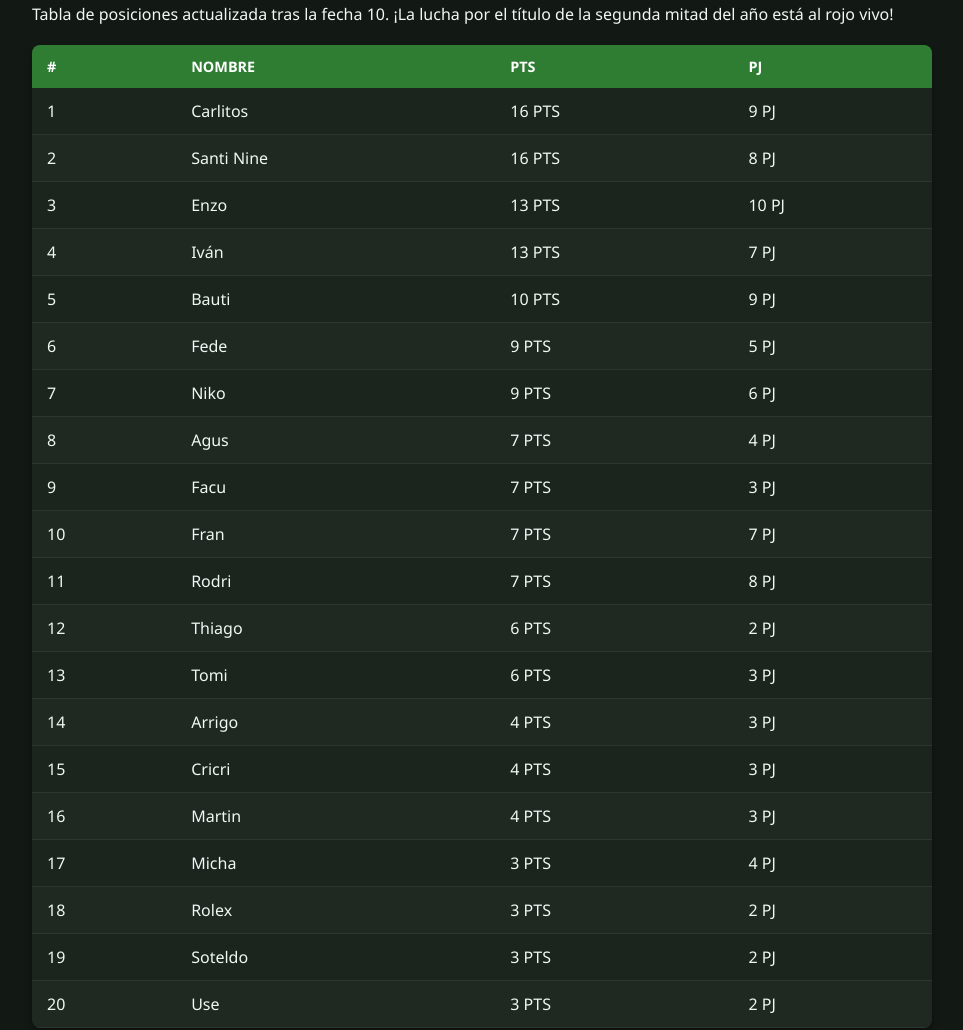
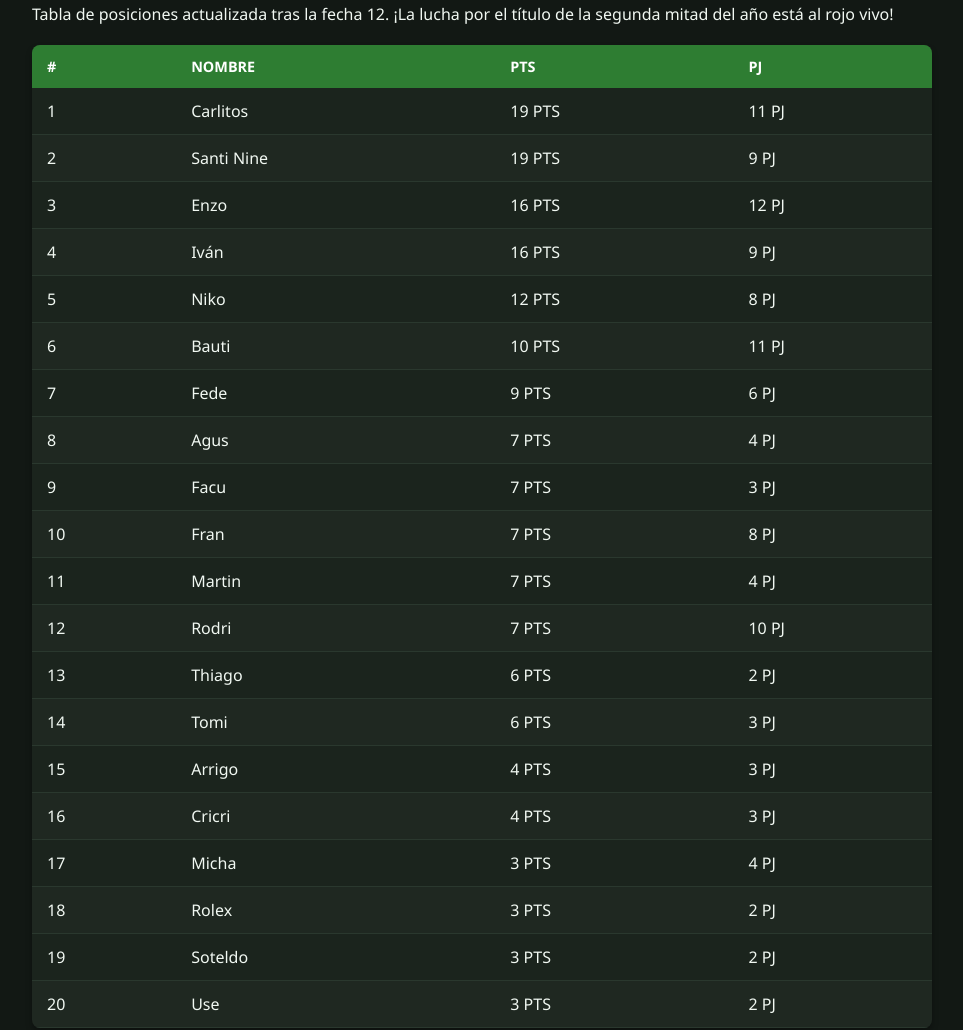
Before and after one commit to enzoschvartz-creator/-La-Liga-Silvestre-, a plain HTML site: page index.html in a window 1280 px wide. Shown: the part 377-1407 px from the top of the page, without its empty margins (158-1121 px from the left). Drawn offline with Linux system fonts and the light colour scheme.

Commit message:
Update standings and comments for Clausura 2026

```diff
--- a/index.html
+++ b/index.html
@@ -1,4 +1,3 @@
-
 <!DOCTYPE html>
 <html lang="es">
 <head>
@@ -282,32 +281,32 @@
     </div>
 
     <main>
-        <!-- CLAUSURA 2026 -->
+        <!-- CLAUSURA 2026 (POST FECHA 12) -->
         <div id="clausura" class="tab-content active">
             <h2>Torneo Clausura 2026 (En Curso)</h2>
-            <p>Tabla de posiciones actualizada tras la fecha 10. ¡La lucha por el título de la segunda mitad del año está al rojo vivo!</p>
+            <p>Tabla de posiciones actualizada tras la fecha 12. ¡La lucha por el título de la segunda mitad del año está al rojo vivo!</p>
 
             <table>
                 <thead>
                     <tr><th>#</th><th>Nombre</th><th>Pts</th><th>PJ</th></tr>
                 </thead>
                 <tbody>
-                    <tr><td>1</td><td><span class="easter-egg-link" onclick="openEgg('carlitos')">Carlitos</span></td><td>16 PTS</td><td>9 PJ</td></tr>
-                    <tr><td>2</td><td>Santi Nine</td><td>16 PTS</td><td>8 PJ</td></tr>
-                    <tr><td>3</td><td><span class="easter-egg-link" onclick="openEgg('enzo')">Enzo</span></td><td>13 PTS</td><td>10 PJ</td></tr>
-                    <tr><td>4</td><td>Iván</td><td>13 PTS</td><td>7 PJ</td></tr>
-                    <tr><td>5</td><td><span class="easter-egg-link" onclick="openEgg('bauti')">Bauti</span></td><td>10 PTS</td><td>9 PJ</td></tr>
-                    <tr><td>6</td><td>Fede</td><td>9 PTS</td><td>5 PJ</td></tr>
-                    <tr><td>7</td><td><span class="easter-egg-link" onclick="openEgg('niko')">Niko</span></td><td>9 PTS</td><td>6 PJ</td></tr>
+                    <tr><td>1</td><td><span class="easter-egg-link" onclick="openEgg('carlitos')">Carlitos</span></td><td>19 PTS</td><td>11 PJ</td></tr>
+                    <tr><td>2</td><td>Santi Nine</td><td>19 PTS</td><td>9 PJ</td></tr>
+                    <tr><td>3</td><td><span class="easter-egg-link" onclick="openEgg('enzo')">Enzo</span></td><td>16 PTS</td><td>12 PJ</td></tr>
+                    <tr><td>4</td><td>Iván</td><td>16 PTS</td><td>9 PJ</td></tr>
+                    <tr><td>5</td><td><span class="easter-egg-link" onclick="openEgg('niko')">Niko</span></td><td>12 PTS</td><td>8 PJ</td></tr>
+                    <tr><td>6</td><td><span class="easter-egg-link" onclick="openEgg('bauti')">Bauti</span></td><td>10 PTS</td><td>11 PJ</td></tr>
+                    <tr><td>7</td><td>Fede</td><td>9 PTS</td><td>6 PJ</td></tr>
                     <tr><td>8</td><td>Agus</td><td>7 PTS</td><td>4 PJ</td></tr>
                     <tr><td>9</td><td>Facu</td><td>7 PTS</td><td>3 PJ</td></tr>
-                    <tr><td>10</td><td><span class="easter-egg-link" onclick="openEgg('fran')">Fran</span></td><td>7 PTS</td><td>7 PJ</td></tr>
-                    <tr><td>11</td><td><span class="easter-egg-link" onclick="openEgg('rodri')">Rodri</span></td><td>7 PTS</td><td>8 PJ</td></tr>
-                    <tr><td>12</td><td>Thiago</td><td>6 PTS</td><td>2 PJ</td></tr>
-                    <tr><td>13</td><td>Tomi</td><td>6 PTS</td><td>3 PJ</td></tr>
-                    <tr><td>14</td><td>Arrigo</td><td>4 PTS</td><td>3 PJ</td></tr>
-                    <tr><td>15</td><td>Cricri</td><td>4 PTS</td><td>3 PJ</td></tr>
-                    <tr><td>16</td><td>Martin</td><td>4 PTS</td><td>3 PJ</td></tr>
+                    <tr><td>10</td><td><span class="easter-egg-link" onclick="openEgg('fran')">Fran</span></td><td>7 PTS</td><td>8 PJ</td></tr>
+                    <tr><td>11</td><td>Martin</td><td>7 PTS</td><td>4 PJ</td></tr>
+                    <tr><td>12</td><td><span class="easter-egg-link" onclick="openEgg('rodri')">Rodri</span></td><td>7 PTS</td><td>10 PJ</td></tr>
+                    <tr><td>13</td><td>Thiago</td><td>6 PTS</td><td>2 PJ</td></tr>
+                    <tr><td>14</td><td>Tomi</td><td>6 PTS</td><td>3 PJ</td></tr>
+                    <tr><td>15</td><td>Arrigo</td><td>4 PTS</td><td>3 PJ</td></tr>
+                    <tr><td>16</td><td>Cricri</td><td>4 PTS</td><td>3 PJ</td></tr>
                     <tr><td>17</td><td>Micha</td><td>3 PTS</td><td>4 PJ</td></tr>
                     <tr><td>18</td><td><span class="easter-egg-link" onclick="openEgg('rolex')">Rolex</span></td><td>3 PTS</td><td>2 PJ</td></tr>
                     <tr><td>19</td><td>Soteldo</td><td>3 PTS</td><td>2 PJ</td></tr>
@@ -402,53 +401,53 @@
             </div>
         </div>
 
-        <!-- ANUAL 2026 (ACTUALIZADO CON LOS PUNTOS DE LA FECHA 10 DEL CLAUSURA) -->
+        <!-- ANUAL 2026 -->
         <div id="anual2026" class="tab-content">
             <h2>Tabla Anual 2026</h2>
-            <p>Acumulado general sumando los puntos del Apertura, la fase de grupos del Mundialito y el Clausura en curso (ordenado por puntos y alfabéticamente en empates).</p>
+            <p>Acumulado general sumando los puntos del Apertura, la fase de grupos del Mundialito y el Clausura en curso.</p>
             <table>
                 <thead>
                     <tr><th>#</th><th>Nombre</th><th>Pts Totales</th></tr>
                 </thead>
                 <tbody>
-                    <tr><td>1</td><td><span class="easter-egg-link" onclick="openEgg('enzo')">Enzo</span></td><td>48 PTS</td></tr>
-                    <tr><td>2</td><td><span class="easter-egg-link" onclick="openEgg('carlitos')">Carlitos</span></td><td>36 PTS</td></tr>
-                    <tr><td>3</td><td>Iván</td><td>30 PTS</td></tr>
+                    <tr><td>1</td><td><span class="easter-egg-link" onclick="openEgg('enzo')">Enzo</span></td><td>51 PTS</td></tr>
+                    <tr><td>2</td><td><span class="easter-egg-link" onclick="openEgg('carlitos')">Carlitos</span></td><td>39 PTS</td></tr>
+                    <tr><td>3</td><td>Iván</td><td>33 PTS</td></tr>
                     <tr><td>4</td><td><span class="easter-egg-link" onclick="openEgg('fran')">Fran</span></td><td>29 PTS</td></tr>
                     <tr><td>5</td><td><span class="easter-egg-link" onclick="openEgg('rodri')">Rodri</span></td><td>29 PTS</td></tr>
-                    <tr><td>6</td><td>Tomi García</td><td>25 PTS</td></tr>
-                    <tr><td>7</td><td><span class="easter-egg-link" onclick="openEgg('niko')">Niko</span></td><td>23 PTS</td></tr>
+                    <tr><td>6</td><td><span class="easter-egg-link" onclick="openEgg('niko')">Niko</span></td><td>26 PTS</td></tr>
+                    <tr><td>7</td><td>Tomi García</td><td>25 PTS</td></tr>
                     <tr><td>8</td><td><span class="easter-egg-link" onclick="openEgg('bauti')">Bauti</span></td><td>21 PTS</td></tr>
-                    <tr><td>9</td><td>Agus</td><td>16 PTS</td></tr>
-                    <tr><td>10</td><td><span class="easter-egg-link" onclick="openEgg('rolex')">Rolex</span></td><td>15 PTS</td></tr>
-                    <tr><td>11</td><td>Santi Nine</td><td>16 PTS</td></tr>
-                    <tr><td>12</td><td>Fede</td><td>9 PTS</td></tr>
-                    <tr><td>13</td><td>Thiago</td><td>13 PTS</td></tr>
-                    <tr><td>14</td><td>Cricri</td><td>10 PTS</td></tr>
+                    <tr><td>9</td><td>Santi Nine</td><td>19 PTS</td></tr>
+                    <tr><td>10</td><td>Agus</td><td>16 PTS</td></tr>
+                    <tr><td>11</td><td><span class="easter-egg-link" onclick="openEgg('rolex')">Rolex</span></td><td>15 PTS</td></tr>
+                    <tr><td>12</td><td>Thiago</td><td>13 PTS</td></tr>
+                    <tr><td>13</td><td>Cricri</td><td>10 PTS</td></tr>
+                    <tr><td>14</td><td>Martin</td><td>10 PTS</td></tr>
                     <tr><td>15</td><td>Arrigo</td><td>9 PTS</td></tr>
-                    <tr><td>16</td><td>Facu</td><td>7 PTS</td></tr>
-                    <tr><td>17</td><td>Martin</td><td>7 PTS</td></tr>
-                    <tr><td>18</td><td>Axel</td><td>6 PTS</td></tr>
-                    <tr><td>19</td><td>Joaquín</td><td>6 PTS</td></tr>
-                    <tr><td>20</td><td>Paragua</td><td>6 PTS</td></tr>
-                    <tr><td>21</td><td>Fausto</td><td>4 PTS</td></tr>
-                    <tr><td>22</td><td>Marcos</td><td>4 PTS</td></tr>
-                    <tr><td>23</td><td>Micha</td><td>4 PTS</td></tr>
-                    <tr><td>24</td><td>Santi Nat.</td><td>4 PTS</td></tr>
-                    <tr><td>25</td><td>Bochita</td><td>3 PTS</td></tr>
-                    <tr><td>26</td><td>El Bolsita</td><td>3 PTS</td></tr>
-                    <tr><td>27</td><td>Franco</td><td>3 PTS</td></tr>
-                    <tr><td>28</td><td>Gabi</td><td>3 PTS</td></tr>
-                    <tr><td>29</td><td>Lauti</td><td>3 PTS</td></tr>
-                    <tr><td>30</td><td>Lucio</td><td>3 PTS</td></tr>
-                    <tr><td>31</td><td>Luki</td><td>3 PTS</td></tr>
-                    <tr><td>32</td><td>Lukitas</td><td>3 PTS</td></tr>
-                    <tr><td>33</td><td>Mati</td><td>3 PTS</td></tr>
-                    <tr><td>34</td><td>Nacho</td><td>3 PTS</td></tr>
-                    <tr><td>35</td><td>Soteldo</td><td>3 PTS</td></tr>
-                    <tr><td>36</td><td>Tom</td><td>3 PTS</td></tr>
-                    <tr><td>37</td><td>Use</td><td>3 PTS</td></tr>
-                    <tr><td>38</td><td>Baquer</td><td>1 PT</td></tr>
+                    <tr><td>16</td><td>Fede</td><td>9 PTS</td></tr>
+                    <tr><td>17</td><td>Baquer</td><td>7 PTS</td></tr>
+                    <tr><td>18</td><td>Facu</td><td>7 PTS</td></tr>
+                    <tr><td>19</td><td>Axel</td><td>6 PTS</td></tr>
+                    <tr><td>20</td><td>Joaquín</td><td>6 PTS</td></tr>
+                    <tr><td>21</td><td>Paragua</td><td>6 PTS</td></tr>
+                    <tr><td>22</td><td>Fausto</td><td>4 PTS</td></tr>
+                    <tr><td>23</td><td>Marcos</td><td>4 PTS</td></tr>
+                    <tr><td>24</td><td>Micha</td><td>4 PTS</td></tr>
+                    <tr><td>25</td><td>Santi Nat.</td><td>4 PTS</td></tr>
+                    <tr><td>26</td><td>Bochita</td><td>3 PTS</td></tr>
+                    <tr><td>27</td><td>El Bolsita</td><td>3 PTS</td></tr>
+                    <tr><td>28</td><td>Franco</td><td>3 PTS</td></tr>
+                    <tr><td>29</td><td>Gabi</td><td>3 PTS</td></tr>
+                    <tr><td>30</td><td>Lauti</td><td>3 PTS</td></tr>
+                    <tr><td>31</td><td>Lucio</td><td>3 PTS</td></tr>
+                    <tr><td>32</td><td>Luki</td><td>3 PTS</td></tr>
+                    <tr><td>33</td><td>Lukitas</td><td>3 PTS</td></tr>
+                    <tr><td>34</td><td>Mati</td><td>3 PTS</td></tr>
+                    <tr><td>35</td><td>Nacho</td><td>3 PTS</td></tr>
+                    <tr><td>36</td><td>Soteldo</td><td>3 PTS</td></tr>
+                    <tr><td>37</td><td>Tom</td><td>3 PTS</td></tr>
+                    <tr><td>38</td><td>Use</td><td>3 PTS</td></tr>
                     <tr><td>39</td><td>Juani V.</td><td>0 PTS</td></tr>
                     <tr><td>40</td><td>Roldán</td><td>0 PTS</td></tr>
                 </tbody>
```
